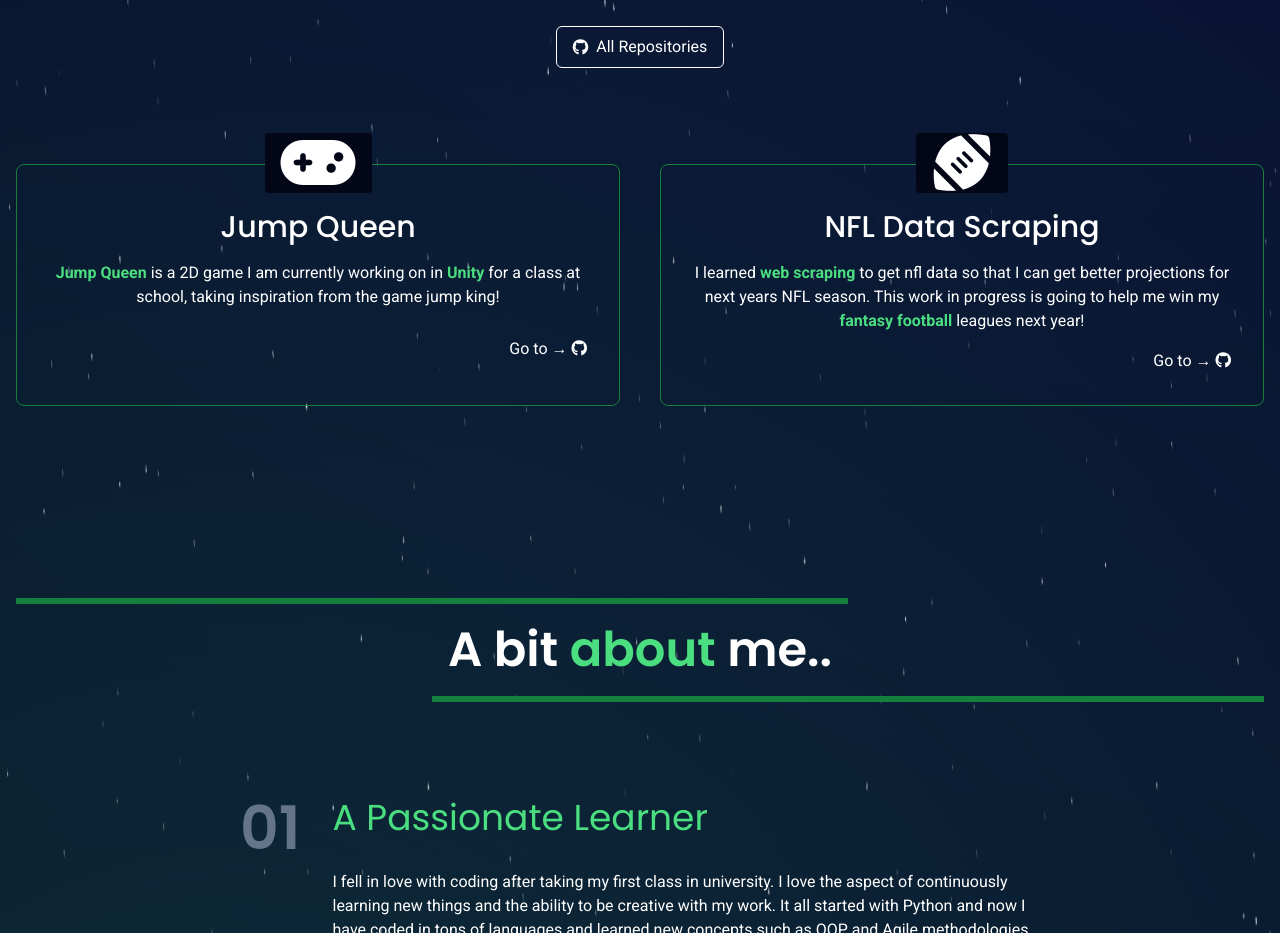
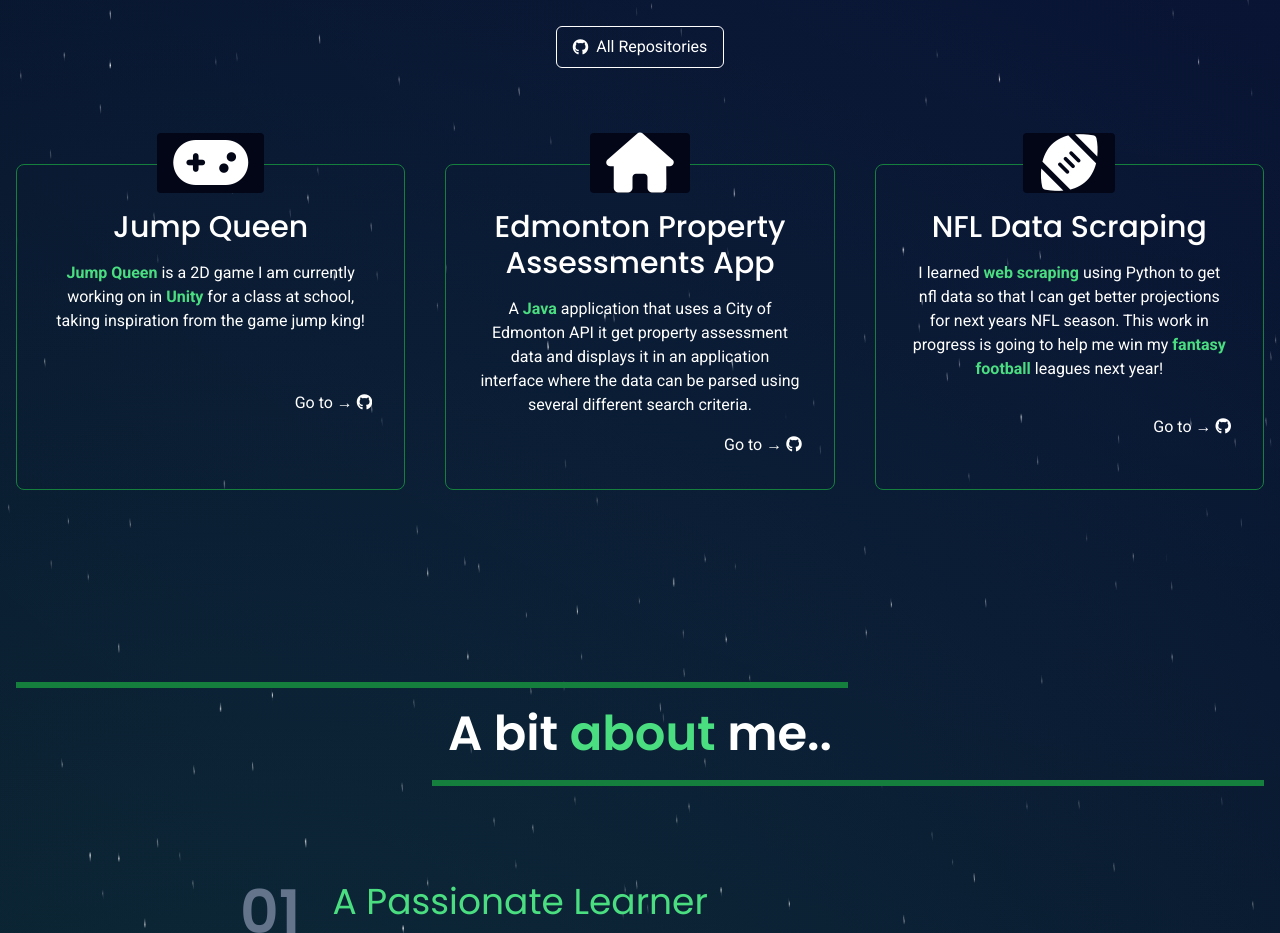
Before and after one commit to JP5252/Justin-Pearson-personal-pebsite, a SvelteKit app: page / in a window 1280 px wide. Shown: the part 820-1753 px from the top of the page. Built offline with nearby package versions, Linux system fonts and the light colour scheme.

Commit message:
update step

```diff
--- a/src/components/Main.svelte
+++ b/src/components/Main.svelte
@@ -6,6 +6,11 @@
       name: "Jump Queen",
       icon: "fa-solid fa-gamepad",
       href: "https://github.com/JP5252/Jump-Queen",
+    },
+    {
+      name: "Edmonton Property Assessments App",
+      icon: "fa-solid fa-house",
+      href: "https://github.com/JP5252/Edmonton-Property-assessments-app",
     },
     {
       name: "NFL Data Scraping",
@@ -96,7 +101,7 @@
       <i class="fa-brands fa-github"></i>
       <p>All Repositories</p>
     </a>
-    <div class="grid grid-cols-1 lg:grid-cols-2 gap-12 lg:gap-10">
+    <div class="grid grid-cols-1 lg:grid-cols-3 gap-12 lg:gap-10">
       <Step step={steps[0]}>
         <p>
           <strong class="text-green-400">Jump Queen</strong> is a 2D game I am
@@ -106,9 +111,17 @@
       </Step>
       <Step step={steps[1]}>
         <p>
-          I learned <strong class="text-green-400">web scraping</strong> to get
-          nfl data so that I can get better projections for next years NFL
-          season. This work in progress is going to help me win my
+          A <strong class="text-green-400">Java</strong> application that uses a
+          City of Edmonton API it get property assessment data and displays it in
+          an application interface where the data can be parsed using several different
+          search criteria.
+        </p>
+      </Step>
+      <Step step={steps[2]}>
+        <p>
+          I learned <strong class="text-green-400">web scraping</strong> using
+          Python to get nfl data so that I can get better projections for next
+          years NFL season. This work in progress is going to help me win my
           <strong class="text-green-400">fantasy football</strong> leagues next year!
         </p>
       </Step>
```
